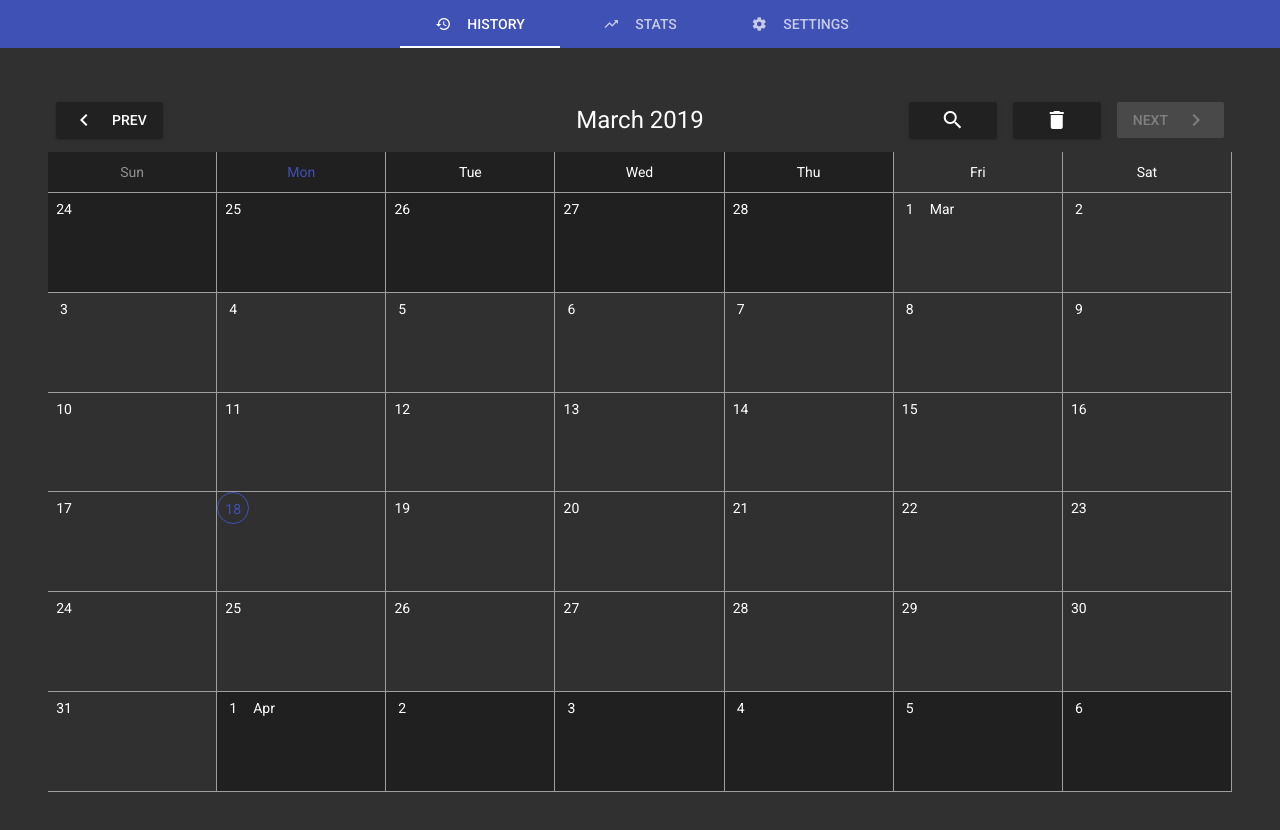
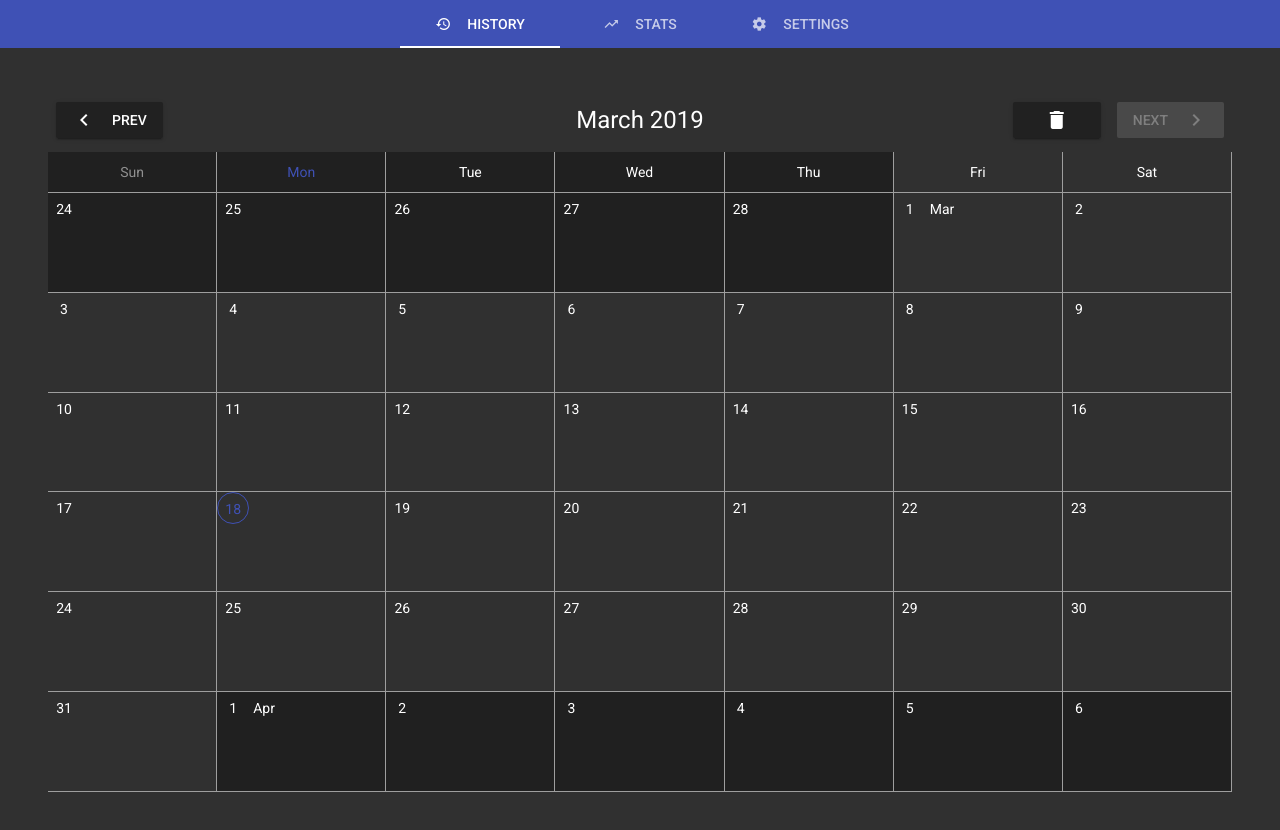
Before and after one commit to sereneblue/chrono, a Vue app: page / in a window 1280 px wide. Shown: the top 830 px of the page. Built offline with nearby package versions, Linux system fonts and the light colour scheme; no server answers; the HTML template or start-up script is replaced by a standard one.

Commit message:
remove search icon from calendar

```diff
--- a/src/options/history/HistoryView.vue
+++ b/src/options/history/HistoryView.vue
@@ -27,11 +27,6 @@
         xs12
         class="text-sm-right text-xs-center"
       >
-        <v-btn>
-          <v-icon>
-            search
-          </v-icon>
-        </v-btn>
         <v-btn>
           <v-icon>
             delete
```
